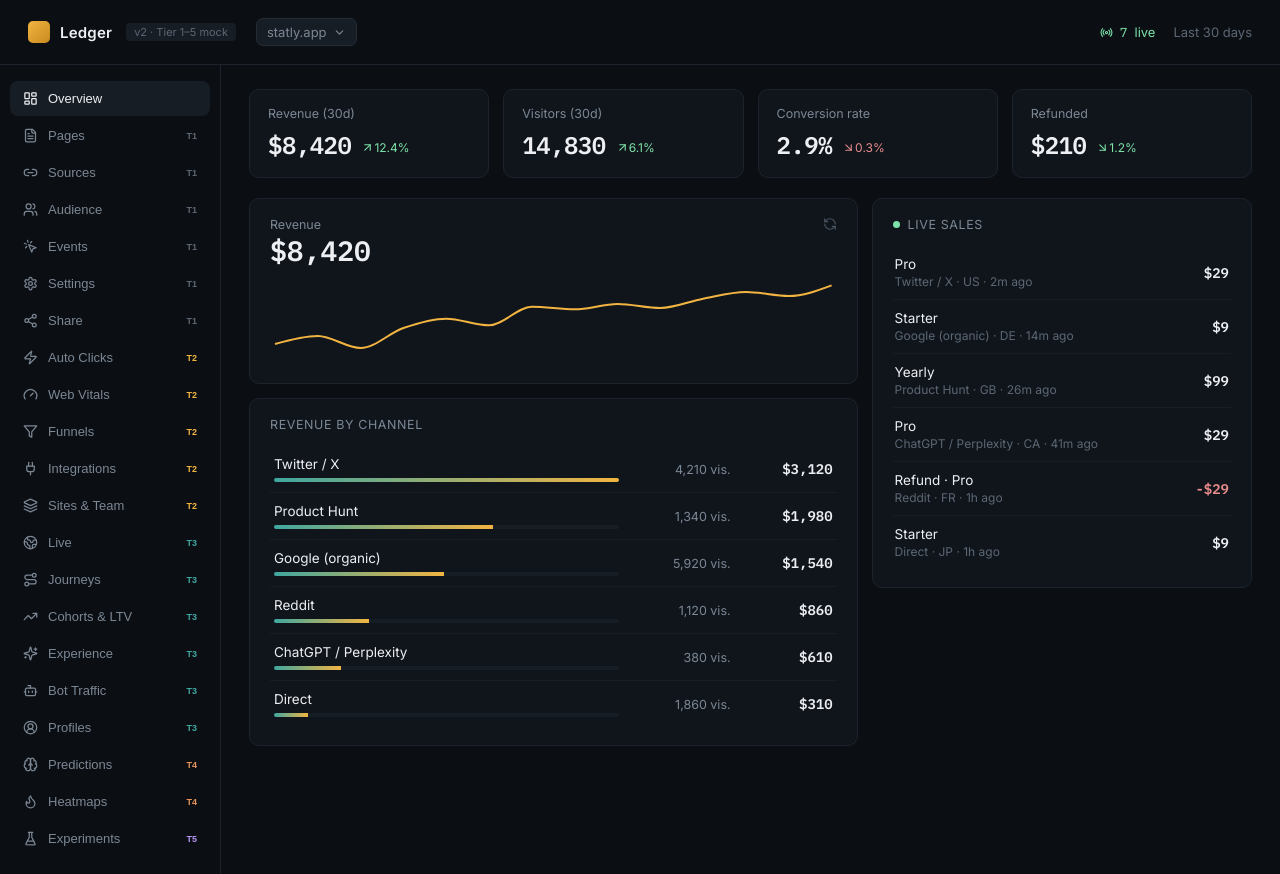
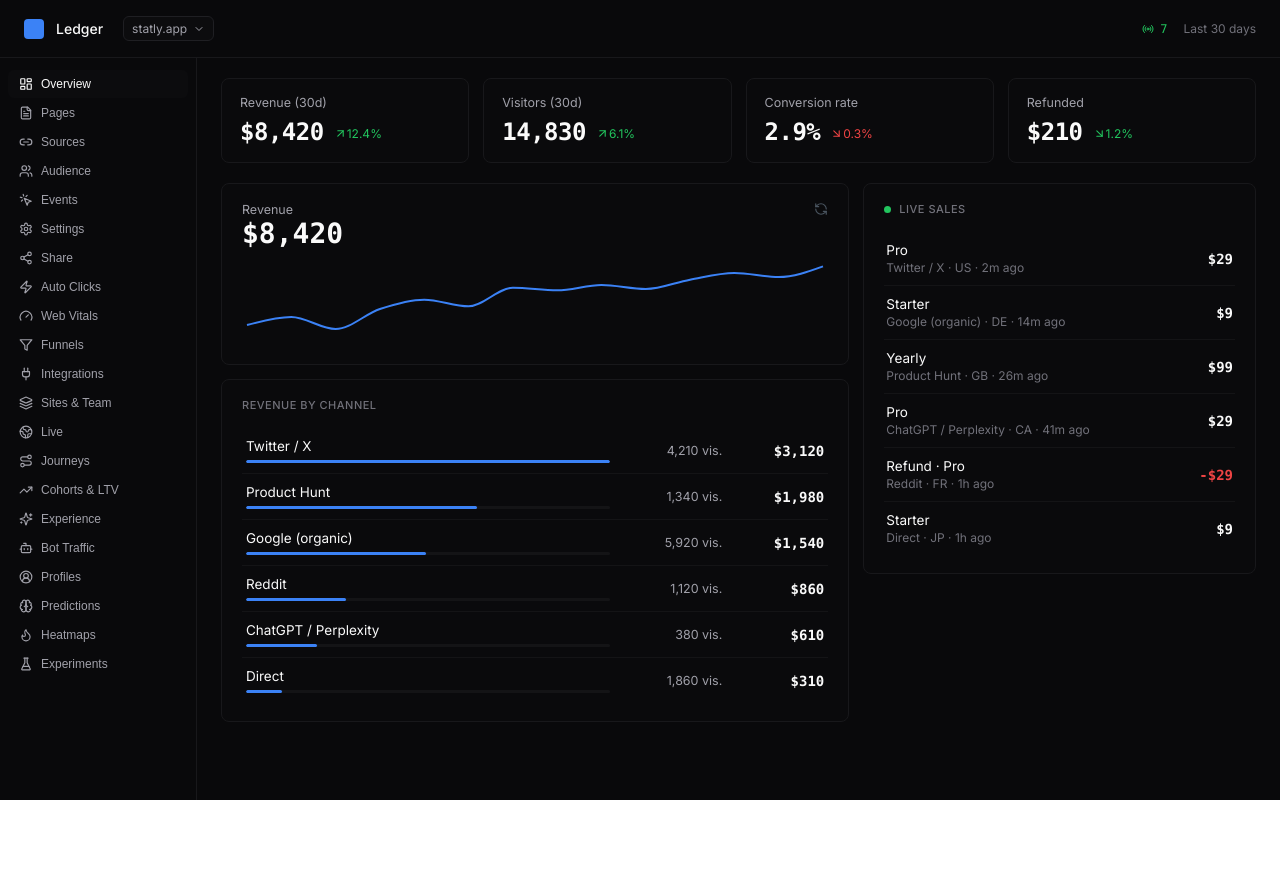
Before and after one commit to miltosthemelis69-code/revenue, a React (Vite) app: page / in a window 1280 px wide. After the commit the page ends 800 px from the top, so only its background shows below. Built offline with nearby package versions, Linux system fonts and the light colour scheme.

Commit message:
Apply minimal professional design

```diff
--- a/src/Dashboard.jsx
+++ b/src/Dashboard.jsx
@@ -137,50 +137,47 @@ export default function Dashboard() {
           display: "flex",
           alignItems: "center",
           justifyContent: "space-between",
-          padding: "18px 28px",
+          padding: "16px 24px",
           borderBottom: `1px solid ${theme.cardBorder}`,
         }}
       >
-        <div style={{ display: "flex", alignItems: "center", gap: 10 }}>
+        <div style={{ display: "flex", alignItems: "center", gap: 12 }}>
           <div
             style={{
-              width: 22,
-              height: 22,
-              borderRadius: 5,
-              background: `linear-gradient(135deg,${theme.accent},${theme.accentDark})`,
+              width: 20,
+              height: 20,
+              borderRadius: 4,
+              background: theme.accent,
             }}
           />
-          <span style={{ fontWeight: 600, fontSize: 15, letterSpacing: 0.2 }}>Ledger</span>
-          <span style={{ fontSize: 11, color: theme.dim, padding: "2px 8px", background: theme.surface, borderRadius: 4, marginLeft: 4 }}>
-            v2 · Tier 1–5 mock
-          </span>
+          <span style={{ fontWeight: 500, fontSize: 14 }}>Ledger</span>
           <div
             onClick={() => setSiteOpen((s) => !s)}
             style={{
               display: "flex",
               alignItems: "center",
               gap: 6,
-              marginLeft: 10,
-              padding: "5px 10px",
-              borderRadius: 7,
+              marginLeft: 8,
+              padding: "4px 8px",
+              borderRadius: 6,
               background: theme.surface,
               border: `1px solid ${theme.surfaceBorder}`,
               cursor: "pointer",
-              fontSize: 13,
+              fontSize: 12,
               color: theme.muted,
             }}
           >
             {SITE.domain}
-            <ChevronDown size={13} />
+            <ChevronDown size={12} />
           </div>
         </div>
 
-        <div style={{ display: "flex", alignItems: "center", gap: 18 }}>
-          <div style={{ display: "flex", alignItems: "center", gap: 7, fontSize: 13, color: theme.green }}>
-            <Radio size={13} />
-            <span className="mono">{liveCount}</span> live
+        <div style={{ display: "flex", alignItems: "center", gap: 16 }}>
+          <div style={{ display: "flex", alignItems: "center", gap: 6, fontSize: 12, color: theme.green }}>
+            <Radio size={12} />
+            <span className="mono">{liveCount}</span>
           </div>
-          <div style={{ fontSize: 13, color: theme.dim }}>Last 30 days</div>
+          <div style={{ fontSize: 12, color: theme.dim }}>Last 30 days</div>
         </div>
       </div>
 
@@ -188,9 +185,9 @@ export default function Dashboard() {
         {/* Sidebar */}
         <nav
           style={{
-            width: 200,
+            width: 180,
             borderRight: `1px solid ${theme.cardBorder}`,
-            padding: "16px 10px",
+            padding: "12px 8px",
             flexShrink: 0,
             overflowY: "auto",
           }}
@@ -206,31 +203,28 @@ export default function Dashboard() {
                 style={{
                   display: "flex",
                   alignItems: "center",
-                  gap: 10,
+                  gap: 8,
                   width: "100%",
-                  padding: "9px 12px",
-                  marginBottom: 2,
+                  padding: "6px 10px",
+                  marginBottom: 1,
                   border: "1px solid transparent",
-                  borderRadius: 8,
+                  borderRadius: 6,
                   background: active ? theme.surface : "transparent",
                   color: active ? theme.text : theme.muted,
-                  fontSize: 13,
+                  fontSize: 12,
                   cursor: "pointer",
                   textAlign: "left",
                 }}
               >
-                <Icon size={15} />
+                <Icon size={14} />
                 {label}
-                {tier && !active && (
-                  <span style={{ marginLeft: "auto", fontSize: 9, color: TIER_COLOR[tier], fontWeight: 600 }}>T{tier}</span>
-                )}
               </button>
             );
           })}
         </nav>
 
         {/* Main content */}
-        <main style={{ flex: 1, padding: "24px 28px 60px", maxWidth: 1180, overflow: "auto" }}>
+        <main style={{ flex: 1, padding: "20px 24px 48px", maxWidth: 1200, overflow: "auto" }}>
           <ActiveView />
         </main>
       </div>
--- a/src/styles.js
+++ b/src/styles.js
@@ -1,90 +1,100 @@
 export const theme = {
-  bg: "#0b0f14",
-  card: "#10151c",
-  cardBorder: "#1c232c",
-  rowBorder: "#171d25",
-  muted: "#7c8794",
-  dim: "#5c6773",
-  text: "#edeff2",
-  accent: "#f2b441",
-  accentDark: "#c98a1f",
-  green: "#7de3a8",
-  red: "#e88b8b",
-  teal: "#3fa7a0",
-  surface: "#171d25",
-  surfaceBorder: "#232b35",
-  purple: "#b394f0",
-  orange: "#e8935a",
+  bg: "#09090b",
+  card: "#0a0a0c",
+  cardBorder: "#18181b",
+  rowBorder: "#141416",
+  muted: "#a1a1aa",
+  dim: "#71717a",
+  text: "#fafafa",
+  accent: "#3b82f6",
+  accentDark: "#2563eb",
+  green: "#22c55e",
+  red: "#ef4444",
+  teal: "#14b8a6",
+  surface: "#0c0c0e",
+  surfaceBorder: "#1f1f23",
+  purple: "#a855f7",
+  orange: "#f97316",
 };
 
 export const globalCss = `
-  .mono { font-family: 'IBM Plex Mono', 'JetBrains Mono', monospace; }
+  .mono { font-family: 'SF Mono', 'Monaco', 'IBM Plex Mono', monospace; }
   .card {
     background: ${theme.card};
     border: 1px solid ${theme.cardBorder};
-    border-radius: 10px;
+    border-radius: 8px;
   }
-  .row-hover:hover { background: #12181f; }
-  .nav-item:hover { background: #12181f; }
-  .nav-item.active { background: #171d25; border-color: #2a3440; }
-  ::selection { background: #f2b44133; }
+  .row-hover:hover { background: ${theme.surface}; }
+  .nav-item:hover { background: ${theme.surface}; }
+  .nav-item.active { background: ${theme.surface}; border-color: ${theme.cardBorder}; }
+  ::selection { background: ${theme.accent}33; }
   input, select, textarea {
     font-family: inherit;
     color: ${theme.text};
     background: ${theme.surface};
     border: 1px solid ${theme.surfaceBorder};
-    border-radius: 7px;
-    padding: 8px 10px;
+    border-radius: 6px;
+    padding: 8px 12px;
     font-size: 13px;
     outline: none;
+    transition: border-color 0.15s ease;
   }
   input:focus, select:focus, textarea:focus {
-    border-color: #3a4654;
+    border-color: ${theme.accent};
   }
   button.primary {
-    background: linear-gradient(135deg, ${theme.accent}, ${theme.accentDark});
-    color: #0b0f14;
+    background: ${theme.accent};
+    color: white;
     border: none;
-    border-radius: 7px;
-    padding: 8px 14px;
+    border-radius: 6px;
+    padding: 8px 16px;
     font-size: 13px;
-    font-weight: 600;
+    font-weight: 500;
     cursor: pointer;
+    transition: opacity 0.15s ease;
   }
+  button.primary:hover { opacity: 0.9; }
   button.ghost {
     background: transparent;
     color: ${theme.muted};
     border: 1px solid ${theme.surfaceBorder};
-    border-radius: 7px;
-    padding: 8px 14px;
+    border-radius: 6px;
+    padding: 8px 16px;
     font-size: 13px;
     cursor: pointer;
+    transition: all 0.15s ease;
+  }
+  button.ghost:hover {
+    color: ${theme.text};
+    border-color: ${theme.cardBorder};
   }
 `;
 
 export function cardTitleStyle() {
   return {
-    fontSize: 12.5,
-    color: theme.muted,
-    marginBottom: 14,
+    fontSize: 11,
+    color: theme.dim,
+    marginBottom: 16,
     textTransform: "uppercase",
-    letterSpacing: 0.6,
+    letterSpacing: 0.5,
+    fontWeight: 500,
   };
 }
 
 export function barTrackStyle() {
   return {
-    height: 4,
+    height: 3,
     borderRadius: 2,
     background: theme.rowBorder,
     overflow: "hidden",
   };
 }
 
-export function barFillStyle(pct, gradient = `linear-gradient(90deg,${theme.teal},${theme.accent})`) {
+export function barFillStyle(pct, color = theme.accent) {
   return {
     width: `${pct}%`,
     height: "100%",
-    background: gradient,
+    background: color,
+    borderRadius: 2,
   };
 }
```
Also changed, not shown: 3 other files (tests, documents, lock files or other folders).
